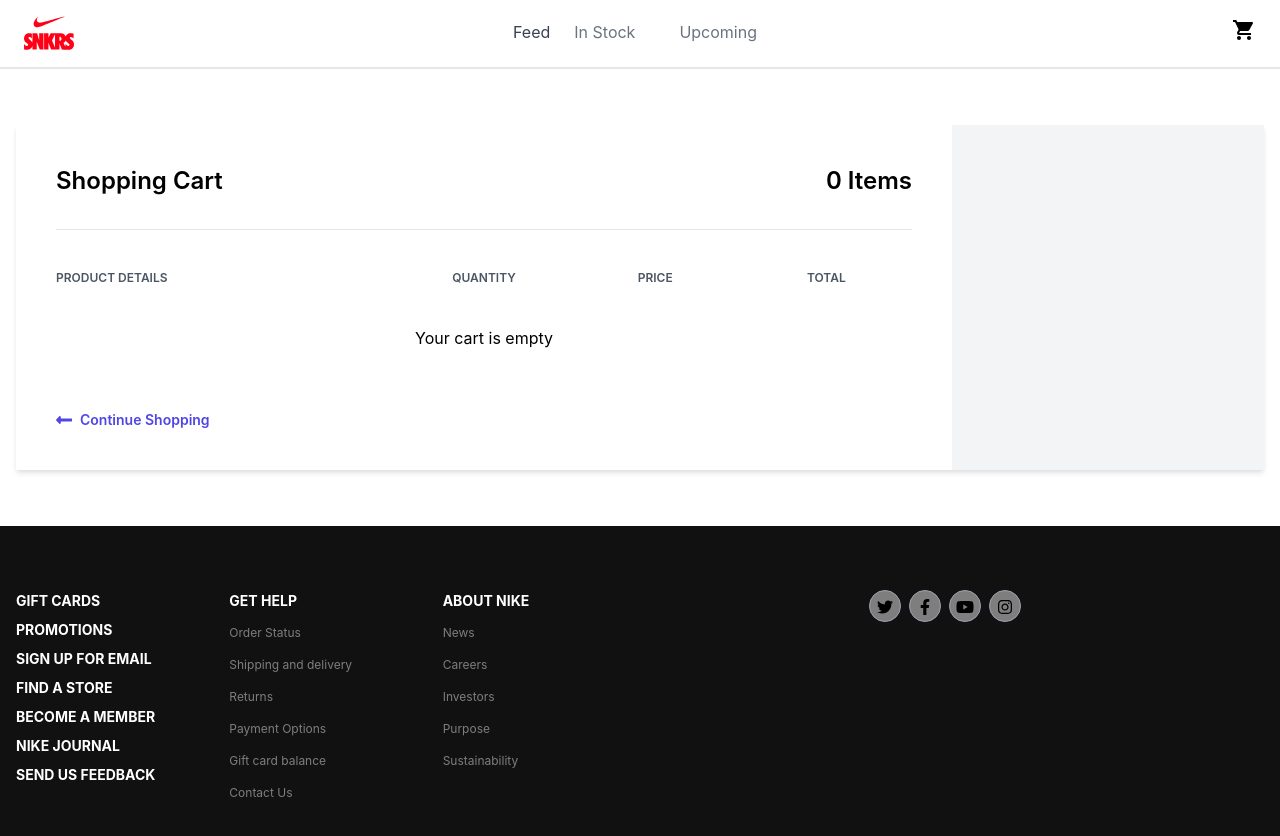
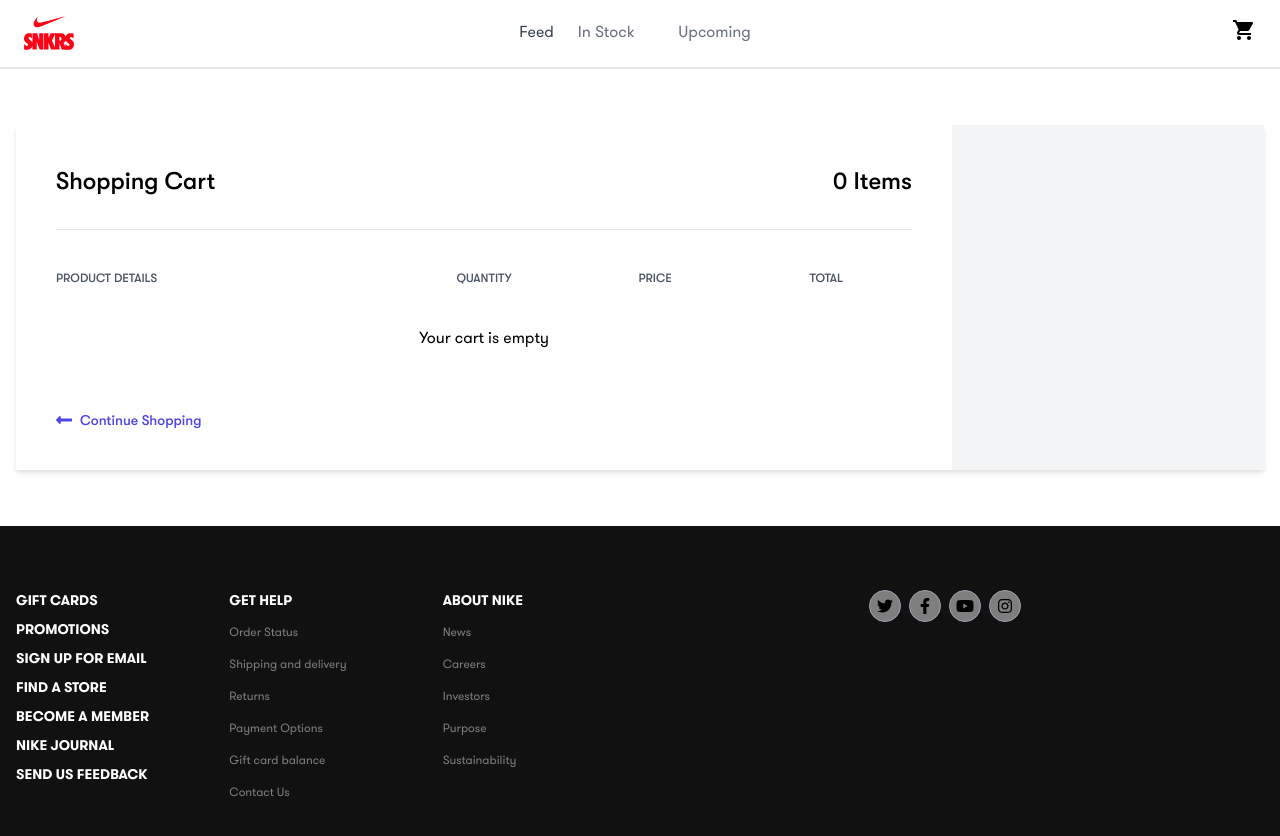
Before and after one commit to cmutagorama/snkrs-challenge, a Next.js app: page /cart in a window 1280 px wide. Shown: the top 836 px of the page. Built offline with nearby package versions, Linux system fonts and the light colour scheme.

Commit message:
added new styles

```diff
--- a/styles/globals.css
+++ b/styles/globals.css
@@ -1,18 +1,75 @@
 @tailwind base;
 @tailwind components;
 @tailwind utilities;
+
+@font-face {
+  font-family: GT Walsheim Pro;
+  src: local("GT Walsheim Pro Regular"), local("GTWalsheimProRegular"),
+    url(/fonts/GTWalsheimProRegular.woff2) format("woff2"),
+    url(/fonts/GTWalsheimProRegular.woff) format("woff"),
+    url(/fonts/GTWalsheimProRegular.ttf) format("truetype");
+  font-weight: 400;
+  font-style: normal;
+}
+
+@font-face {
+  font-family: GT Walsheim Pro;
+  src: local("GT Walsheim Pro Medium"), local("GTWalsheimProMedium"),
+    url(/fonts/GTWalsheimProMedium.woff2) format("woff2"),
+    url(/fonts/GTWalsheimProMedium.woff) format("woff"),
+    url(/fonts/GTWalsheimProMedium.ttf) format("truetype");
+  font-weight: 600;
+  font-style: normal;
+}
+
+@font-face {
+  font-family: GT Walsheim Pro;
+  src: local("GT Walsheim Pro Bold"), local("GTWalsheimProBold"),
+    url(/fonts/GTWalsheimProBold.woff2) format("woff2"),
+    url(/fonts/GTWalsheimProBold.woff) format("woff"),
+    url(/fonts/GTWalsheimProBold.ttf) format("truetype");
+  font-weight: 700;
+  font-style: normal;
+}
 
 html,
 body {
   padding: 0;
   margin: 0;
-  font-family: -apple-system, BlinkMacSystemFont, Segoe UI, Roboto, Oxygen,
-    Ubuntu, Cantarell, Fira Sans, Droid Sans, Helvetica Neue, sans-serif;
+  font-family: GT Walsheim Pro, -apple-system, BlinkMacSystemFont, Segoe UI,
+    Roboto, Oxygen, Ubuntu, Cantarell, Fira Sans, Droid Sans, Helvetica Neue,
+    sans-serif;
 }
 
 * {
   box-sizing: border-box;
 }
+
+/* LOADER CSS */
+.loader {
+  border-top-color: #3498db;
+  -webkit-animation: spinner 1.5s linear infinite;
+  animation: spinner 1.5s linear infinite;
+}
+
+@-webkit-keyframes spinner {
+  0% {
+    -webkit-transform: rotate(0deg);
+  }
+  100% {
+    -webkit-transform: rotate(360deg);
+  }
+}
+
+@keyframes spinner {
+  0% {
+    transform: rotate(0deg);
+  }
+  100% {
+    transform: rotate(360deg);
+  }
+}
+/* LOADER CSS */
 
 .nav-link:hover,
 .active-link {
@@ -20,7 +77,11 @@
   text-decoration: underline;
   text-decoration-thickness: 2px;
   text-decoration-color: #464646;
-  text-underline-offset: 27px;
+  text-underline-offset: 29px;
+}
+
+.cart-badge {
+  @apply absolute right-0 top-0 rounded-full bg-red-600 w-4 h-4 p-0 m-0 text-white font-mono text-sm leading-tight text-center;
 }
 
 footer {
@@ -50,44 +111,28 @@
   @apply grid lg:gap-x-8 lg:gap-y-4 lg:grid-cols-3 md:gap-6 md:grid-cols-1;
 }
 
-.add-to button {
+.sizes button {
   @apply border-2 border-gray-200 bg-white hover:bg-gray-900 text-black hover:text-white w-full py-3;
 }
 
-.add-to button:disabled {
+.sizes button:disabled {
   color: #9ca3af;
   background-color: #f7f7f7;
   pointer-events: none !important;
 }
 
-/* LOADER CSS */
-.loader {
-  border-top-color: #3498db;
-  -webkit-animation: spinner 1.5s linear infinite;
-  animation: spinner 1.5s linear infinite;
+.selected-size {
+  background-color: #000 !important;
+  color: #fff !important;
 }
 
-@-webkit-keyframes spinner {
-  0% {
-    -webkit-transform: rotate(0deg);
-  }
-  100% {
-    -webkit-transform: rotate(360deg);
-  }
+.add-to button:disabled {
+  @apply bg-gray-500;
+  pointer-events: none;
 }
 
-@keyframes spinner {
-  0% {
-    transform: rotate(0deg);
-  }
-  100% {
-    transform: rotate(360deg);
-  }
-}
-/* LOADER CSS */
-
 .pag-item {
-  @apply text-gray-500 bg-transparent border border-gray-500 border-opacity-50 hover:bg-gray-500 hover:text-white active:bg-gray-600 font-bold uppercase text-xs px-4 py-3 outline-none focus:outline-none mb-1 ease-linear transition-all duration-150;
+  @apply text-gray-500 bg-transparent border border-gray-500 border-opacity-50 hover:bg-gray-500 hover:text-white font-bold uppercase text-xs px-4 py-3 outline-none focus:outline-none mb-1 ease-linear transition-all duration-150;
 }
 
 .pag-item:disabled {
```
